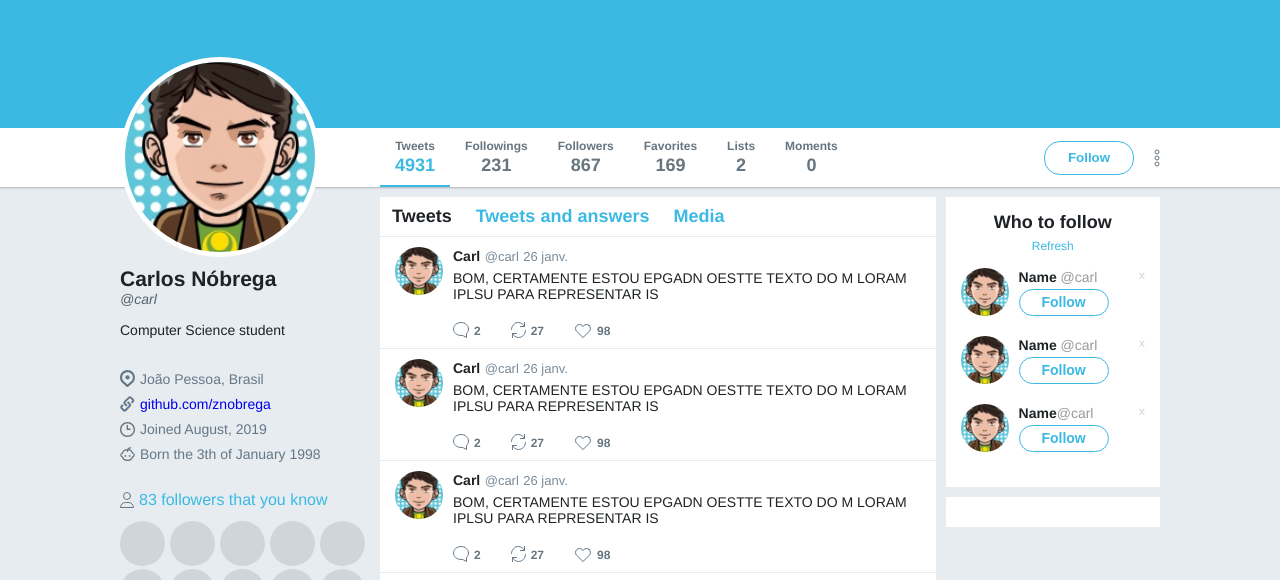
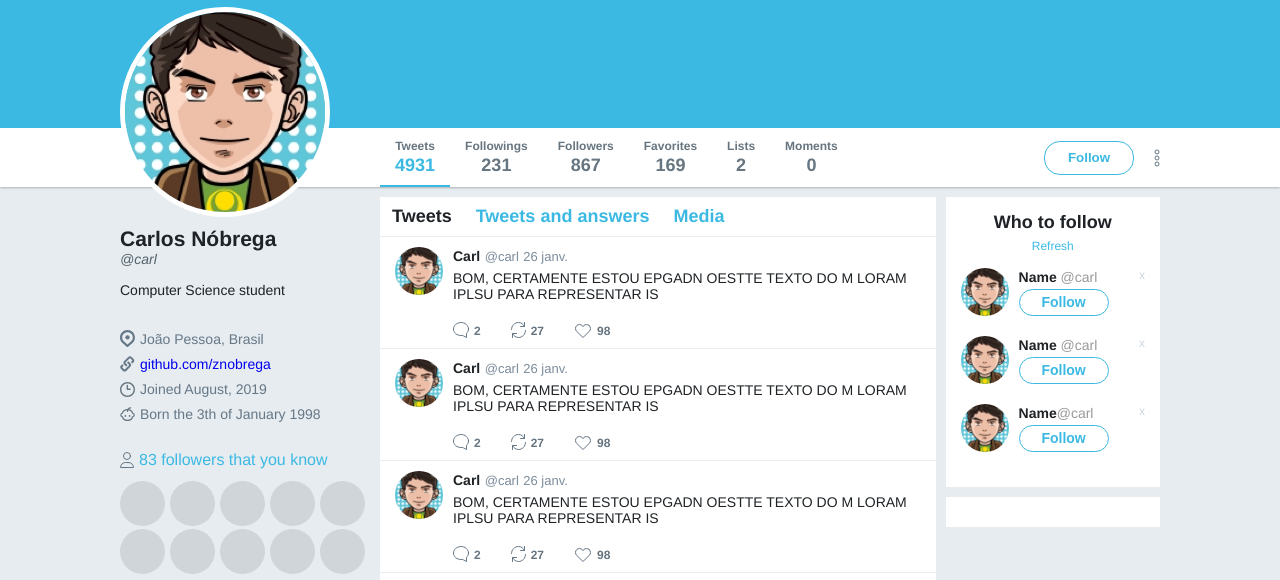
Before and after one commit to znobrega/twitter-flexbox, a plain HTML site: page index.html in a window 1280 px wide. Shown: the part 218-798 px from the top of the page. Drawn offline with Linux system fonts and the light colour scheme.

Commit message:
avatar margin top corrected

```diff
--- a/main.css
+++ b/main.css
@@ -213,9 +213,9 @@ div.main-content div aside#profile {
 div.main-content div aside#profile img#avatar {
   border-radius: 50%;
   border: 5px solid #fff;
-  width: 200px;
-  height: 200px;
-  margin-top: -130px;
+  width: 210px;
+  height: 210px;
+  margin-top: -180px;
   margin-bottom: 10px;
 }
 
```
